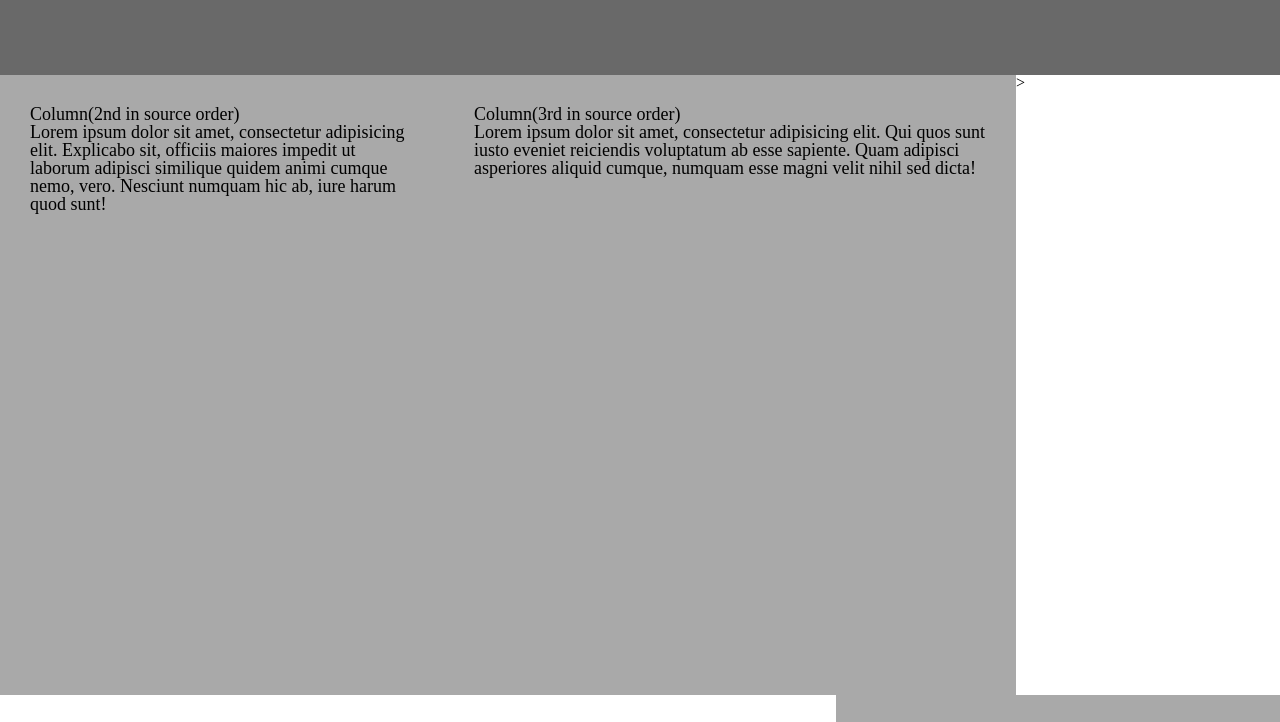
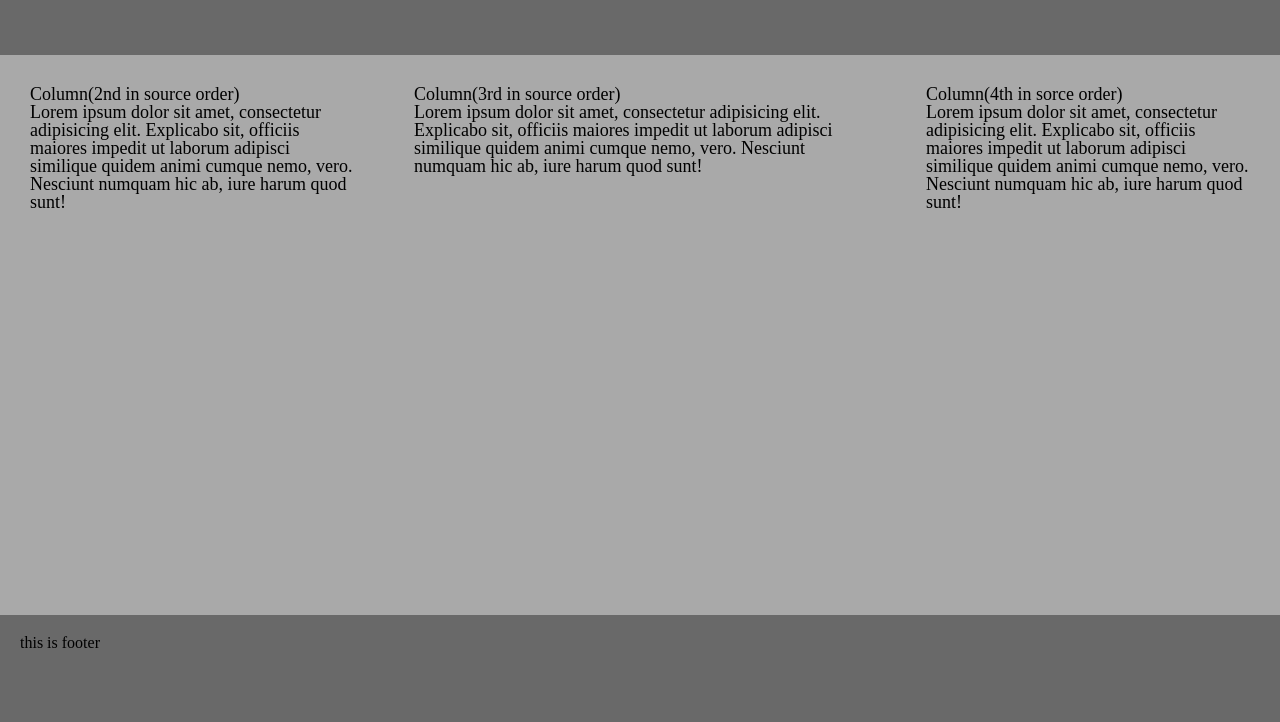
Before and after one commit to anjiv/html, a plain HTML site: page ch2/index2.html in a window 1280 px wide. Shown: the part 65-787 px from the top of the page. Drawn offline with Linux system fonts and the light colour scheme.

Commit message:
solution for ch2

```diff
--- a/ch2/index2.html
+++ b/ch2/index2.html
@@ -16,12 +16,12 @@
 </article>
 <aside class="second">
   <h4>Column(3rd in source order)</h4>
-  <p>Lorem ipsum dolor sit amet, consectetur adipisicing elit. Qui quos sunt iusto eveniet reiciendis voluptatum ab esse sapiente. Quam adipisci asperiores aliquid cumque, numquam esse magni velit nihil sed dicta!</p>
+  <p>Lorem ipsum dolor sit amet, consectetur adipisicing elit. Explicabo sit, officiis maiores impedit ut laborum adipisci similique quidem animi cumque nemo, vero. Nesciunt numquam hic ab, iure harum quod sunt!</p>
 </aside>
 <aside class="third">
 <h4>Column(4th in sorce order)</h4>
-<p>Lorem ipsum dolor sit amet, consectetur adipisicing elit. Iusto cupiditate, ratione ipsa obcaecati incidunt cumque saepe accusamus quam dolorem nostrum atque earum non labore optio consequuntur est enim? Suscipit, sapiente!</p>
-  </aside>>
+<p>Lorem ipsum dolor sit amet, consectetur adipisicing elit. Explicabo sit, officiis maiores impedit ut laborum adipisci similique quidem animi cumque nemo, vero. Nesciunt numquam hic ab, iure harum quod sunt!</p>
+  </aside>
 
 </div>
 <footer>
--- a/ch2/style2.css
+++ b/ch2/style2.css
@@ -1,3 +1,6 @@
+*{
+  box-sizing:border-box;
+}
 header{
   height: 15vh;
   background-color: #696969;
```
